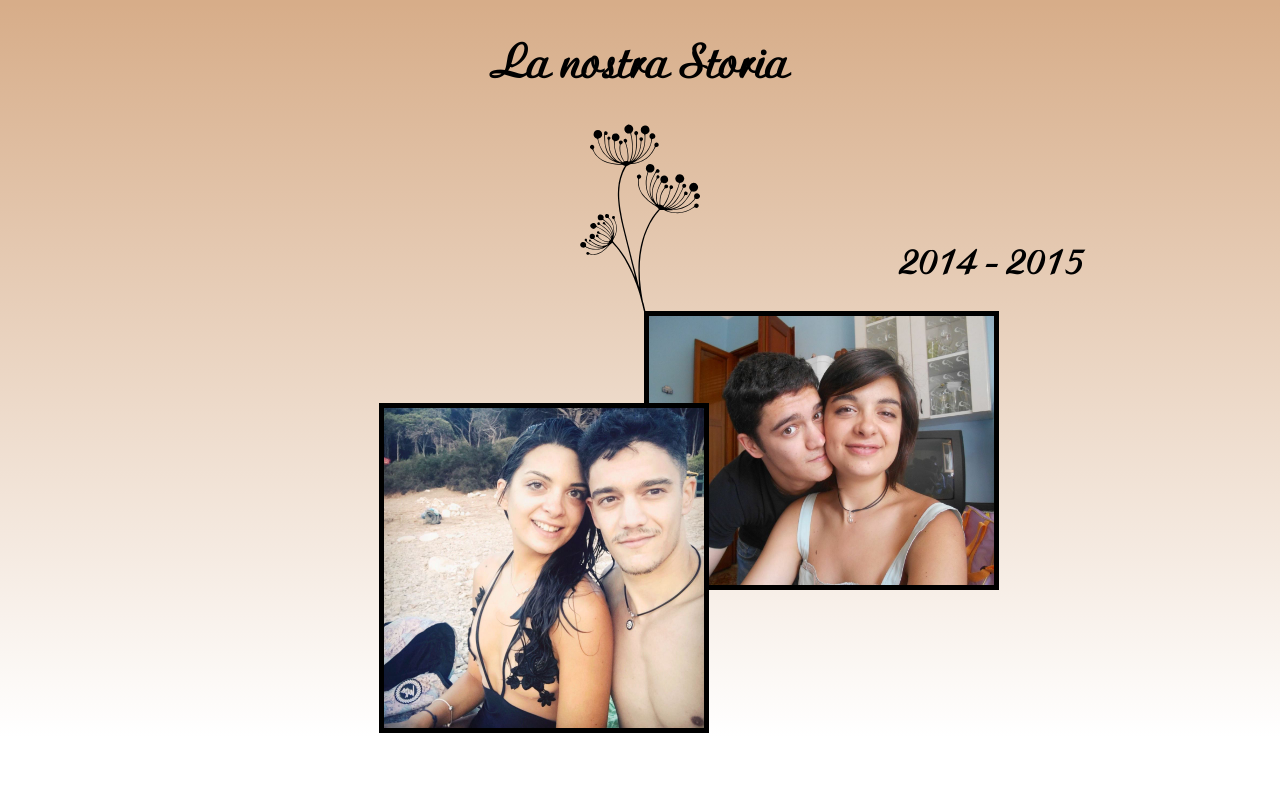
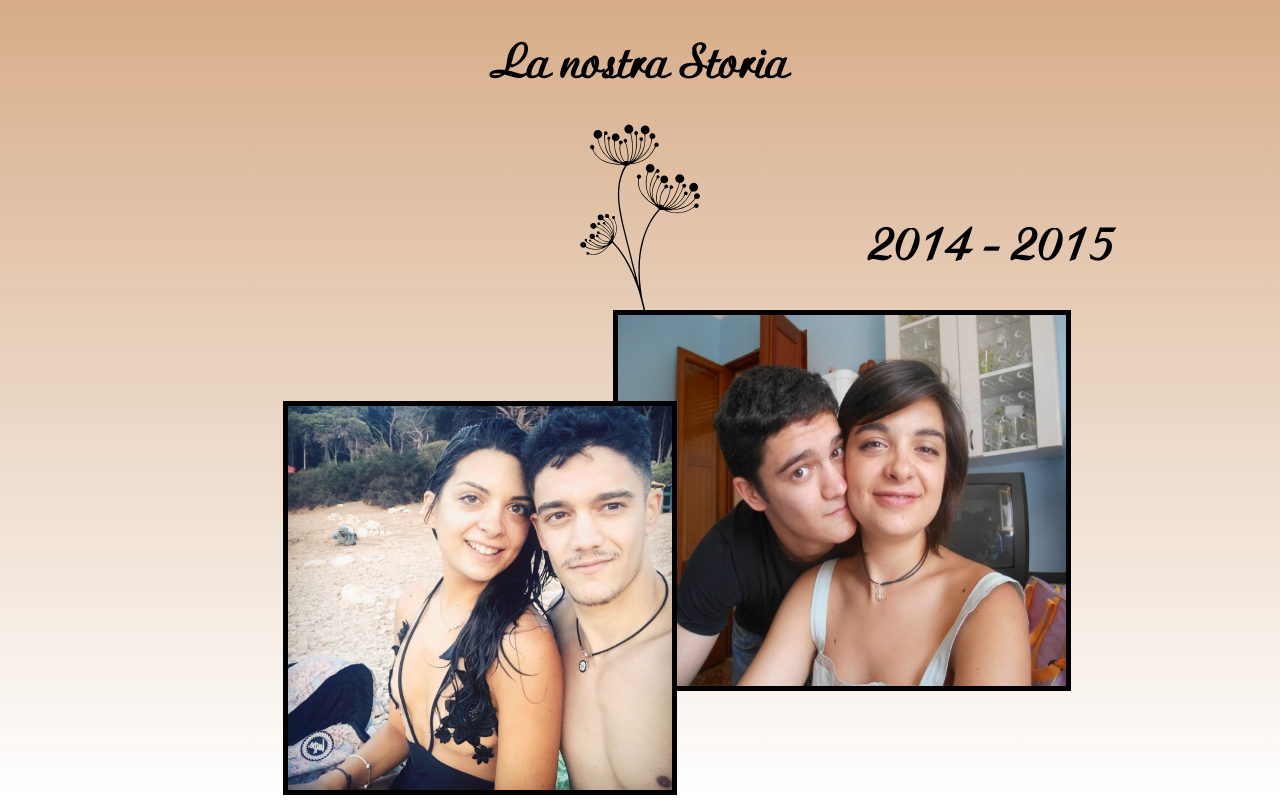
Before and after one commit to ireneecarlosposi/ireneecarlosposi.github.io, a React (Create React App) app: page /#/home in a window 1280 px wide. Shown: the part 1283-2083 px from the top of the page. Before the commit the page ends 2021 px from the top, so only its background shows below. Built offline with nearby package versions, Linux system fonts and the light colour scheme.

Commit message:
fix: fix timeline

```diff
--- a/src/components/Story/Story.jsx
+++ b/src/components/Story/Story.jsx
@@ -103,7 +103,7 @@ function Story() {
           </Grid>
           <Grid item>
             <h1
-              style={{ marginTop: "-10%", marginLeft: "55vw", fontSize: "3vw" }}
+              style={{ marginTop: "-12%", marginLeft: "55vw", fontSize: "4vw" }}
             >
               2014 - 2015
             </h1>
@@ -111,8 +111,8 @@ function Story() {
               src={fourteen}
               alt="2014"
               style={{
-                width: "27vw",
-                height: "21vw",
+                width: "35vw",
+                height: "29vw",
                 marginLeft: "35vw",
                 ...borderStyle,
               }}
@@ -123,10 +123,10 @@ function Story() {
               src={fifteen}
               alt="2015"
               style={{
-                width: "25vw",
-                height: "25vw",
-                marginTop: "-15vw",
-                marginRight: "15vw",
+                width: "30vw",
+                height: "30vw",
+                marginTop: "-23vw",
+                marginRight: "25vw",
                 ...borderStyle,
               }}
             />
```
